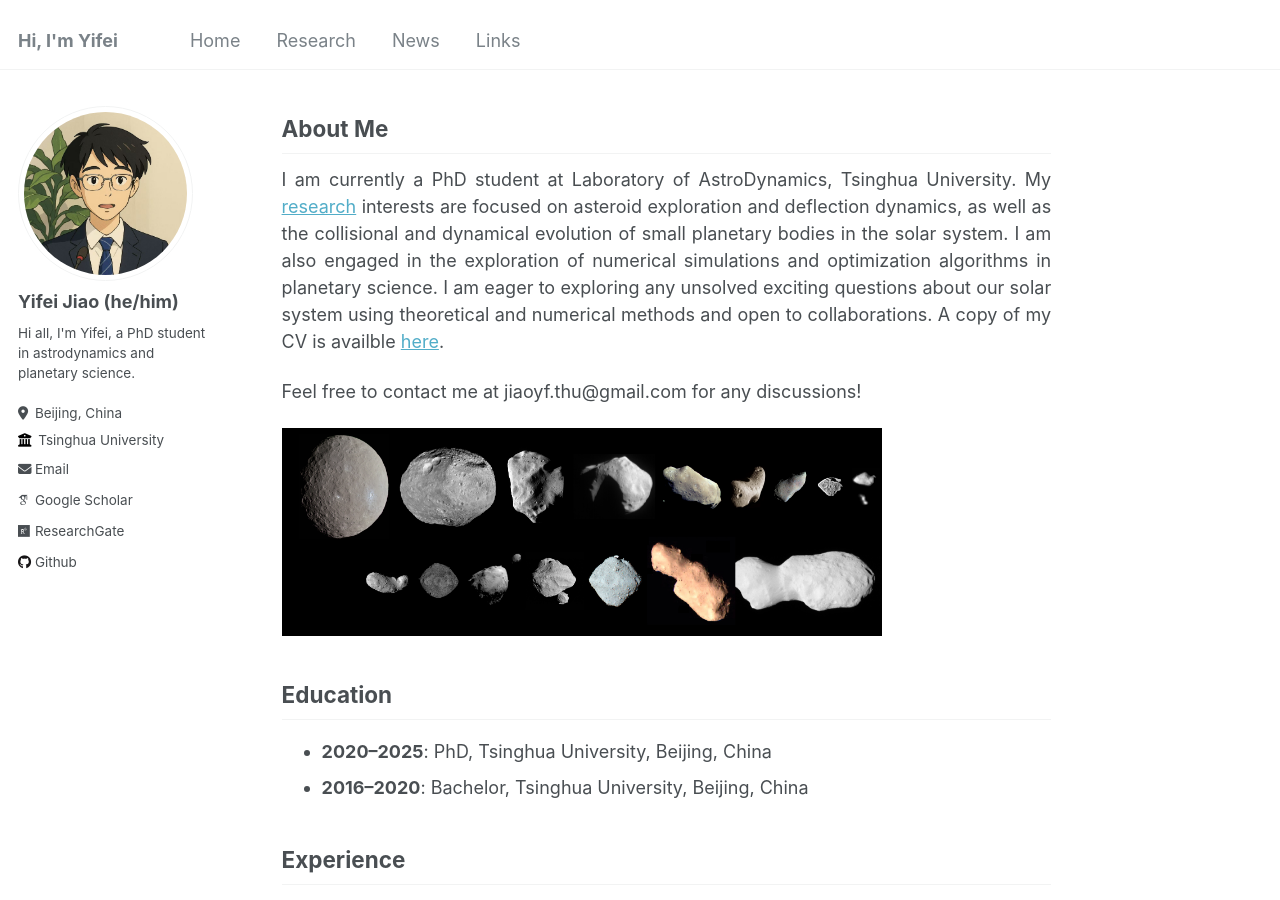
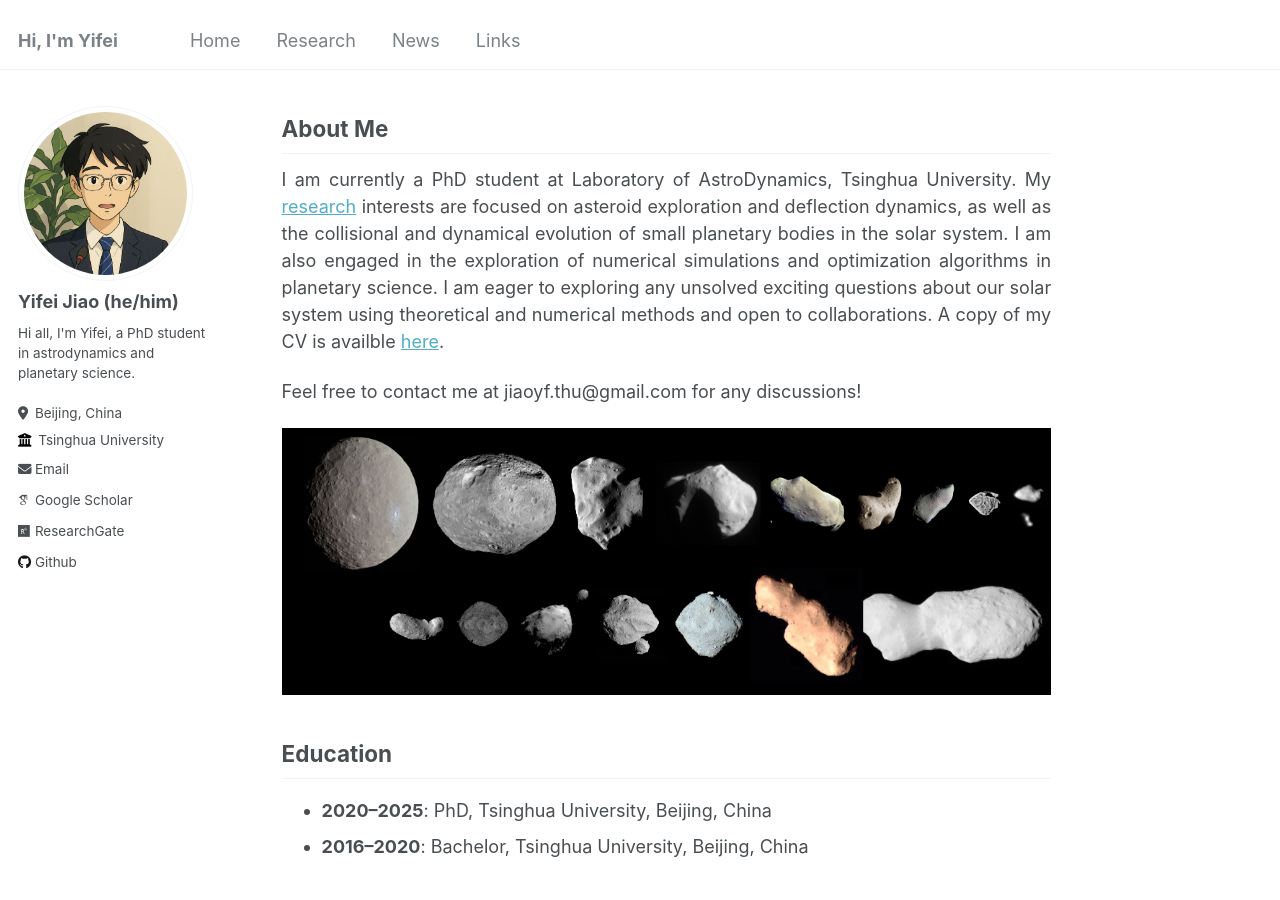
Before and after one commit to jiaoyf-thu/jiaoyf-thu.github.io, a Jekyll site: the page built from _pages/about.md, in a window 1280 px wide and 900 px high. Built offline with Jekyll 4.4.1, drawn with Linux system fonts in a browser that asks for light colours; some web fonts are replaced.

Commit message:
Update about.md

```diff
--- a/_pages/about.md
+++ b/_pages/about.md
@@ -15,7 +15,7 @@ I am currently a PhD student at Laboratory of AstroDynamics, Tsinghua University
 
 Feel free to contact me at jiaoyf.thu@gmail.com for any discussions!
 
-<img src="https://jiaoyf-thu.github.io/images/all-asteroids.png"  width="600">
+<img src="https://jiaoyf-thu.github.io/images/all-asteroids.png"  width="800">
 
 ## Education
 
```
